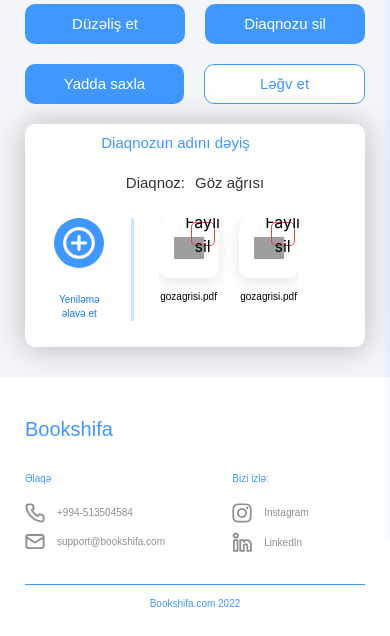
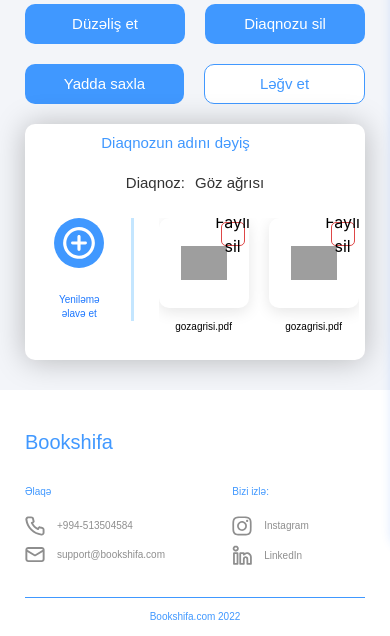
Before and after one commit to Sakhavat1996/front-bookshifa, a PHP site: page /cab-inner-analysis.php in a window 390 px wide. Shown: the part 294-930 px from the top of the page. Before the commit the page ends 901 px from the top, so only its background shows below. Run offline with PHP 8.4, Linux system fonts and the light colour scheme; some libraries are stand-ins or nearby versions; some web fonts are replaced; grey boxes are pictures that could not be loaded.

Commit message:
responsive stuff-new-1.0

```diff
--- a/css/_responsive.sass
+++ b/css/_responsive.sass
@@ -929,14 +929,14 @@
             grid-gap: 20px
             .pdf-link
               .doc-img
-                min-width: 60px
-                min-height: 60px
+                min-width: 90px
+                min-height: 90px
                 height: max-content
                 width: max-content
                 margin: 0 auto
                 grid-gap: 5px !important
                 img
-                  width: 30px
+                  width: 46px
 
                 .delete
                   &.active
```
Also changed, not shown: css/common.css.
